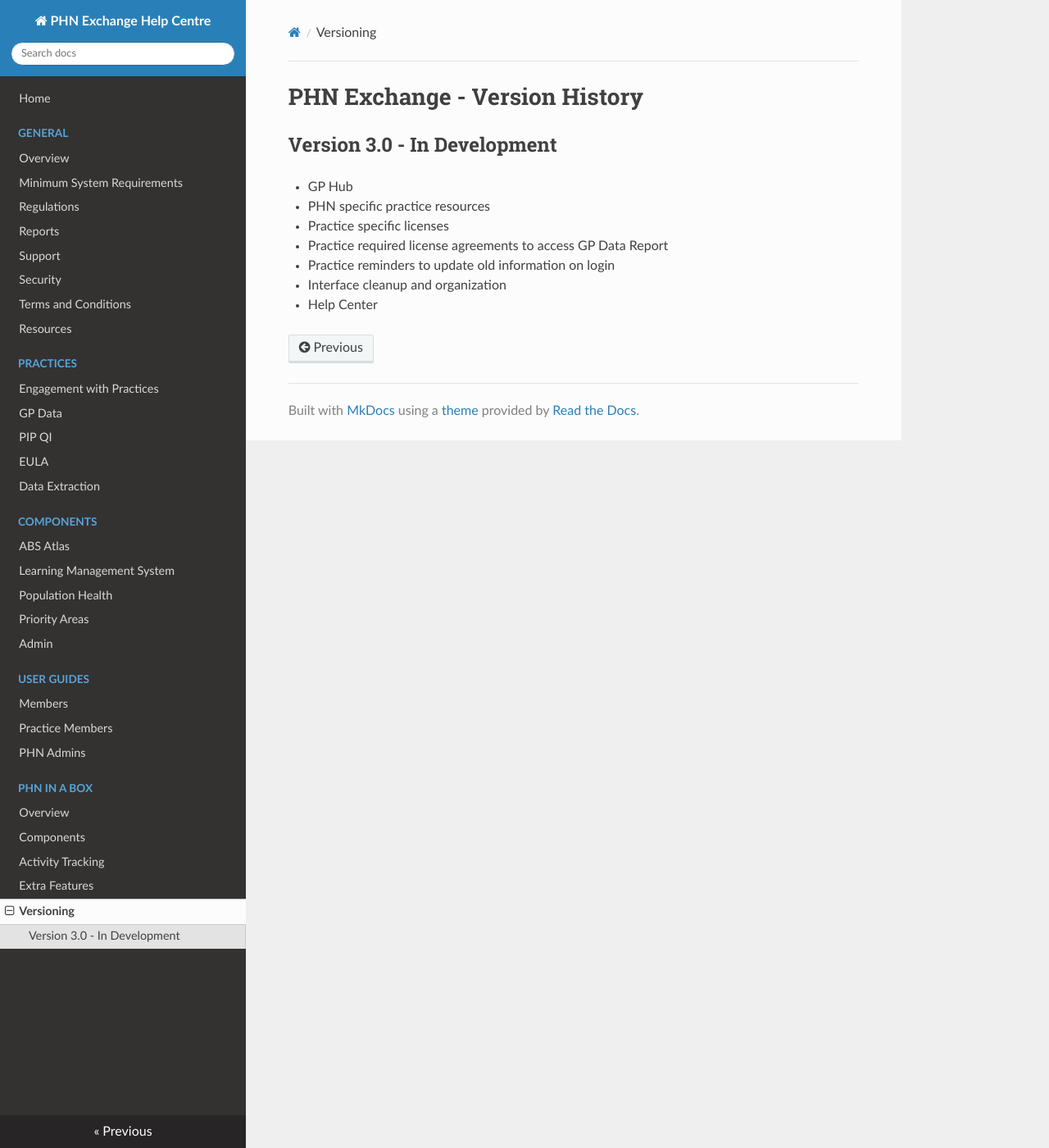
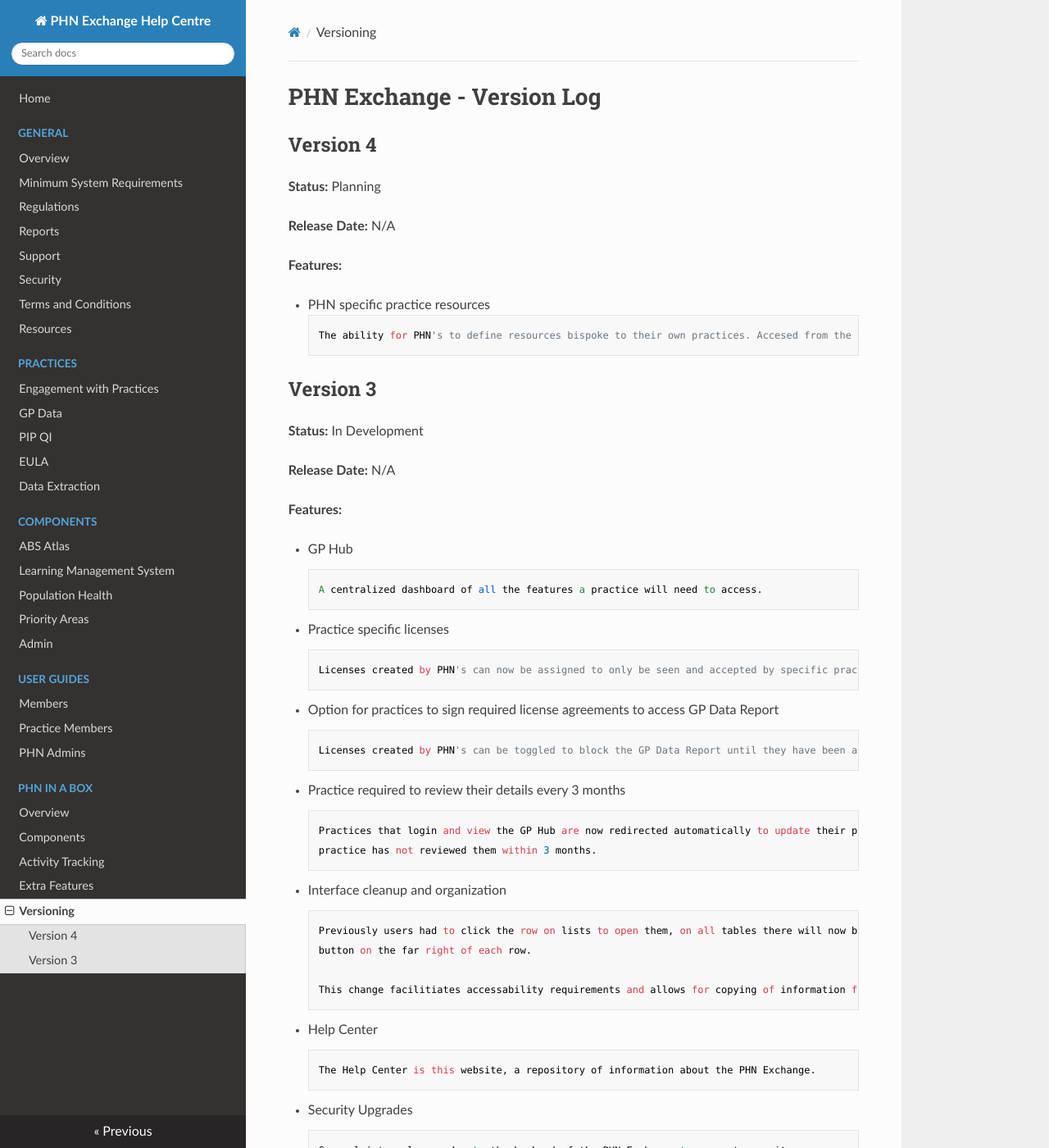
Before and after one commit to MurrayPHN/phn-exchange-docs, an MkDocs documentation site: the page built from docs/versioning.md, in a window 1280 px wide and 1400 px high. Shown: the whole window at 82% size. Built offline with MkDocs 1.6.1, drawn with Linux system fonts in a browser that asks for light colours; nearby versions of some CDN libraries; some of the changed text lies outside the part shown.

Commit message:
Added additional details and formating to PHN Exchange versioning.

```diff
--- a/docs/versioning.md
+++ b/docs/versioning.md
@@ -1,11 +1,53 @@
-# PHN Exchange - Version History
+# PHN Exchange - Version Log
 
-## Version 3.0 - In Development
+## **Version 4**
+
+**Status:** Planning
+
+**Release Date:** N/A
+
+**Features:**
+
+- PHN specific practice resources
+
+        The ability for PHN's to define resources bispoke to their own practices. Accesed from the GP Hub.
+
+## **Version 3**
+
+**Status:** In Development
+
+**Release Date:** N/A
+
+**Features:**
 
 - GP Hub
-- PHN specific practice resources
+
+        A centralized dashboard of all the features a practice will need to access.
+
 - Practice specific licenses
-- Practice required license agreements to access GP Data Report
-- Practice reminders to update old information on login
+
+        Licenses created by PHN's can now be assigned to only be seen and accepted by specific practices.
+
+- Option for practices to sign required license agreements to access GP Data Report
+
+        Licenses created by PHN's can be toggled to block the GP Data Report until they have been accepted.
+
+- Practice required to review their details every 3 months
+
+        Practices that login and view the GP Hub are now redirected automatically to update their practice details if the
+        practice has not reviewed them within 3 months.
+
 - Interface cleanup and organization
+
+        Previously users had to click the row on lists to open them, on all tables there will now be an "Edit" or "Continue"
+        button on the far right of each row.
+
+        This change facilitiates accessability requirements and allows for copying of information from rows without being interrupted.
+
 - Help Center
+
+        The Help Center is this website, a repository of information about the PHN Exchange.
+
+- Security Upgrades
+
+        Several internal upgrades to the backend of the PHN Exchange to support security.
```
